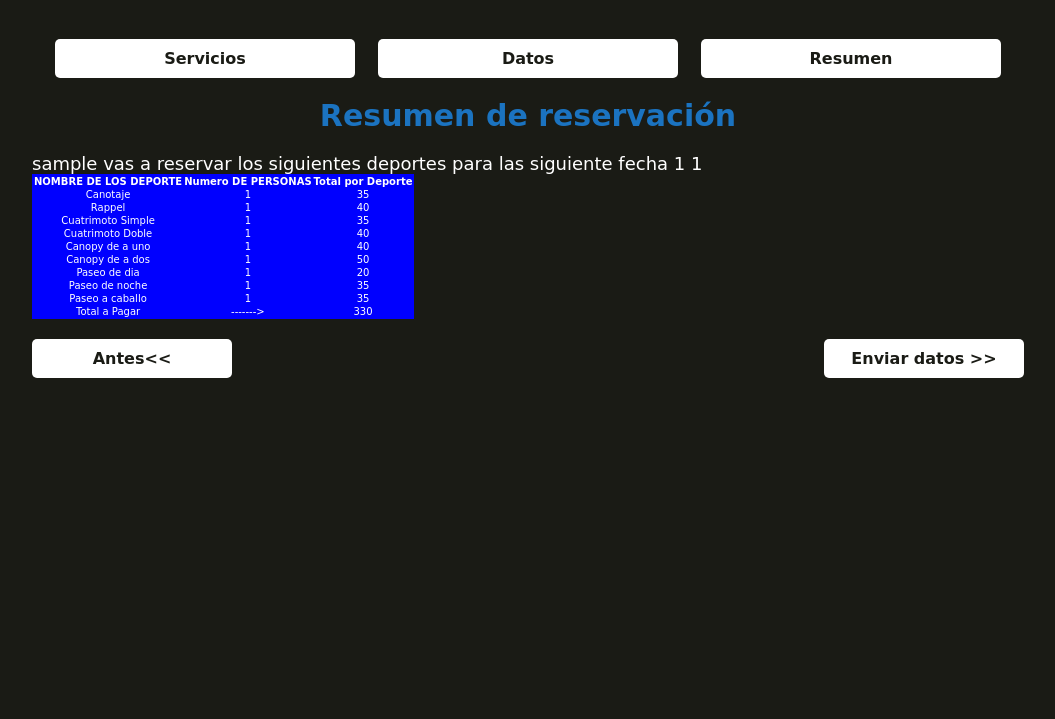
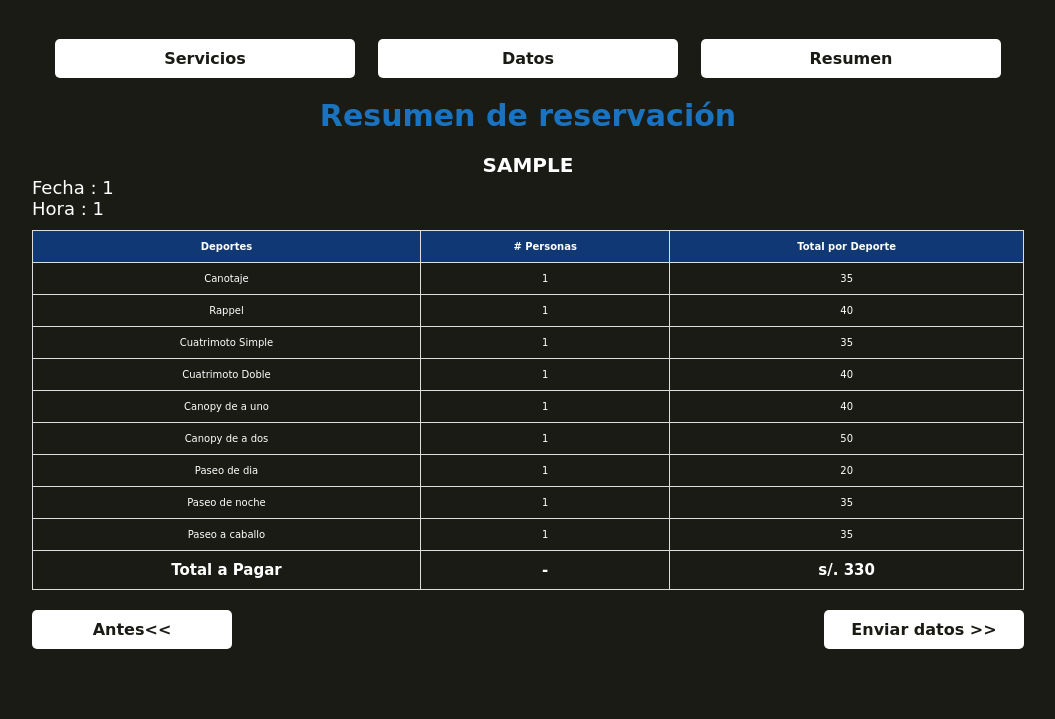
Before and after one commit to Padinjavier/page-of-a-shop, a PHP site: page /reservaciones/resumen.php in a window 1280 px wide. Shown: the part 185-904 px from the top of the page, without its empty margins (112-1167 px from the left). Before the commit the page ends 563 px from the top, so only its background shows below. Run offline with PHP 8.4, Linux system fonts and the light colour scheme; a user stored in the database is signed in; some web fonts are replaced.

Commit message:
cssreservaciones

```diff
--- a/assets/CSS/pagos.css
+++ b/assets/CSS/pagos.css
@@ -264,6 +264,55 @@ h2 {
     color: var(--white);
     font-size: 1.8rem;
 }
+.resumen h3{
+    text-align: center;
+    font-size: 2rem;
+    color: var(--white);
+    text-transform:uppercase;
+}
+.table {
+    border-collapse: collapse;
+    width: 100%;
+  }
+  .table td, .table th {
+    border: 1px solid #ddd;
+    padding: 1rem;
+    text-align: center;
+  }
+  .table td{
+    padding: m 1rem;
+  }
+  .table tr:hover {background-color: #3a3838;}
+  .table th {
+    text-align: center;
+    background-color:rgba(0, 98, 255, 0.413);
+    color: white;
+  }
+  .table tr{
+    color: var(--white);
+  }
+  .total td{
+        font-size: 1.5rem;
+        font-weight: bold;
+  }
+
+
+
+
+
+
+
+
+
+
+
+
+
+
+
+
+
+
 
 /* cambio\ botones de abajo */
 .cambio {
--- a/php/database.php
+++ b/php/database.php
@@ -4,7 +4,7 @@ session_start();
 
 $server = "localhost";
 $username = "root";
-$password = "javier20"; /*coloca tu credencial*/
+$password = "0173621360"; /*coloca tu credencial*/
 $dbname = "agencia";
 
 try {
--- a/reservaciones/cabecera.php
+++ b/reservaciones/cabecera.php
@@ -13,6 +13,7 @@ require "../php/database.php";
     <meta name="viewport" content="width=device-width, initial-scale=1.0">
     <link rel="stylesheet" href="https://cdnjs.cloudflare.com/ajax/libs/font-awesome/6.0.0/css/all.min.css" integrity="sha512-9usAa10IRO0HhonpyAIVpjrylPvoDwiPUiKdWk5t3PyolY1cOd4DSE0Ga+ri4AuTroPR5aQvXU9xC6qOPnzFeg==" crossorigin="anonymous" referrerpolicy="no-referrer" />
     <link rel="stylesheet" href="../assets/CSS/pagos.css">
+    <link rel="icon" href="../assets/img/foter&logo/logotrans1.png" />
     <title>Reservaciones</title>
 </head>
 <body>
--- a/reservaciones/resumen.php
+++ b/reservaciones/resumen.php
@@ -9,20 +9,6 @@ session_start();
 $usuario = $_SESSION['usuarioDato'];
 $fecha = $_SESSION['fechaDato'];
 $hora = $_SESSION['horaDato'];
-
-// $_SESSION['cantCanotaje'];
-// $_SESSION['cantRappel'];
-// $_SESSION['cantCSimple'];
-// $_SESSION['cantCDoble'];
-// $_SESSION['cantCanopyUno'];
-// $_SESSION['cantCanopyDos'];
-// $_SESSION['cantPaseoD'];
-// $_SESSION['cantPaseoN'];
-// $_SESSION['cantCaballo'];
-
-
-
-
 
 $preciototal= (($_SESSION['cantCanotaje']*35)+($_SESSION['cantRappel']*40)+($_SESSION['cantCSimple']*35)+
         ($_SESSION['cantCDoble']*40)+($_SESSION['cantCanopyUno']*40)+($_SESSION['cantCanopyDos']*50)+
@@ -53,14 +39,7 @@ if(isset($_POST['enviar'])){
     if ($stmt->execute()) {
         header("Location:../index.php");
     }
-
-
-
 }
-
-
-
-
 $x=('resumen.php');
 
 
@@ -69,12 +48,14 @@ include("./botones.php");
 
 <section class="resumen">
     <h2>Resumen de reservación</h2>
-    <p><?= $usuario?> vas a reservar los siguientes deportes para las siguiente fecha <?= $fecha;?> <?= $hora;?></p>
-    <table style="color: white; background: blue; text-align: center;">
+    <h3><?= $usuario?></h3>
+    <p> Fecha : <?= $fecha;?></p>
+    <P> Hora : <?= $hora;?></P> <br>
+    <table class="table">
         <thead>
             <tr>
-                <th>NOMBRE DE LOS DEPORTE</th>
-                <th>Numero DE PERSONAS</th>
+                <th>Deportes</th>
+                <th># Personas</th>
                 <th>Total por Deporte</th>
             </tr>
         </thead>
@@ -126,10 +107,10 @@ include("./botones.php");
                 <td><?= $_SESSION['cantCaballo']*1; ?></td>
                 <td><?= $_SESSION['cantCaballo']*35; ?></td>
             </tr>
-            <tr>
+            <tr class="total">
                 <td>Total a Pagar</td>
-                <td>-------></td>
-                <td><?= $preciototal; ?></td>
+                <td>-</td>
+                <td> s/. <?= $preciototal; ?></td>
             </tr>
         </tbody>
     </table>
```
